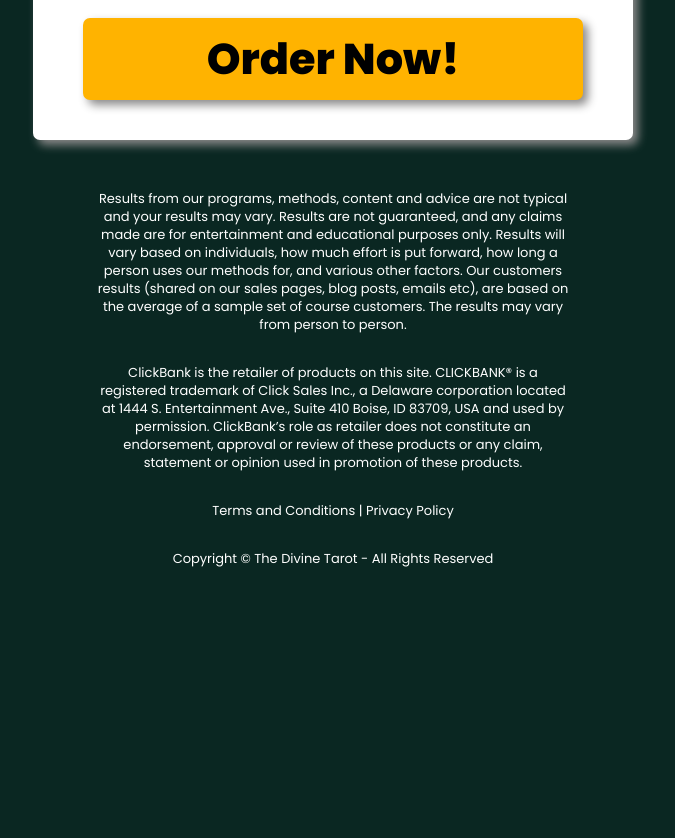
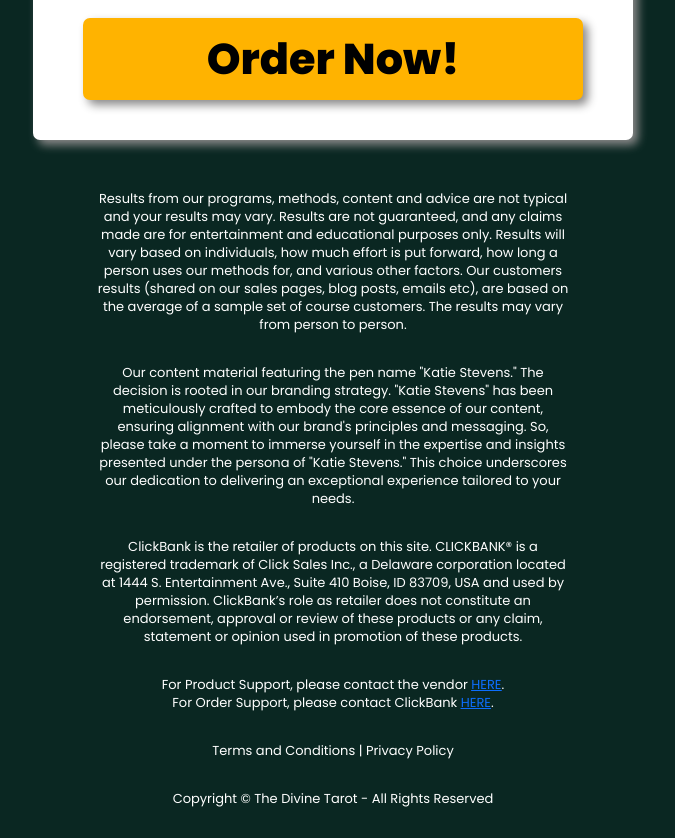
Before and after one commit to YC-TheGed/TDT, a plain HTML site: page Tarot/result/future.html in a window 1280 px wide. Shown: the part 10490-11328 px from the top of the page, without its empty margins (307-982 px from the left). Before the commit the page ends 11088 px from the top, so only its background shows below. Drawn offline with nearby package versions, Linux system fonts and the light colour scheme.

Commit message:
cta page cb statement update

```diff
--- a/Tarot/result/future.html
+++ b/Tarot/result/future.html
@@ -570,6 +570,18 @@
             course customers. The results may vary from person to person.</span
           >
         </p>
+        <p dir="ltr">
+          <span
+            >Our content material featuring the pen name "Katie Stevens." The
+            decision is rooted in our branding strategy. "Katie Stevens" has
+            been meticulously crafted to embody the core essence of our content,
+            ensuring alignment with our brand's principles and messaging. So,
+            please take a moment to immerse yourself in the expertise and
+            insights presented under the persona of "Katie Stevens." This choice
+            underscores our dedication to delivering an exceptional experience
+            tailored to your needs.</span
+          >
+        </p>
         <p id="ltr">
           <span
             >ClickBank is the retailer of products on this site. CLICKBANK® is a
@@ -581,6 +593,13 @@
             products.</span
           >
         </p>
+        <p id="ltr" style="font-style: italic">
+          <div><span
+            >For Product Support, please contact the vendor <a href="kindledtorchpublishing@gmail.com"><u>HERE</u></a>.</span
+            ></div>
+
+            <div><span>For Order Support, please contact ClickBank <a href="https://www.clkbank.com/#!/"><u>HERE</u></a>.</span></div>
+        </p>
         <p dir="ltr"><span>Terms and Conditions | Privacy Policy</span></p>
         <p dir="ltr">
           <span>Copyright © The Divine Tarot - All Rights Reserved</span>
```
